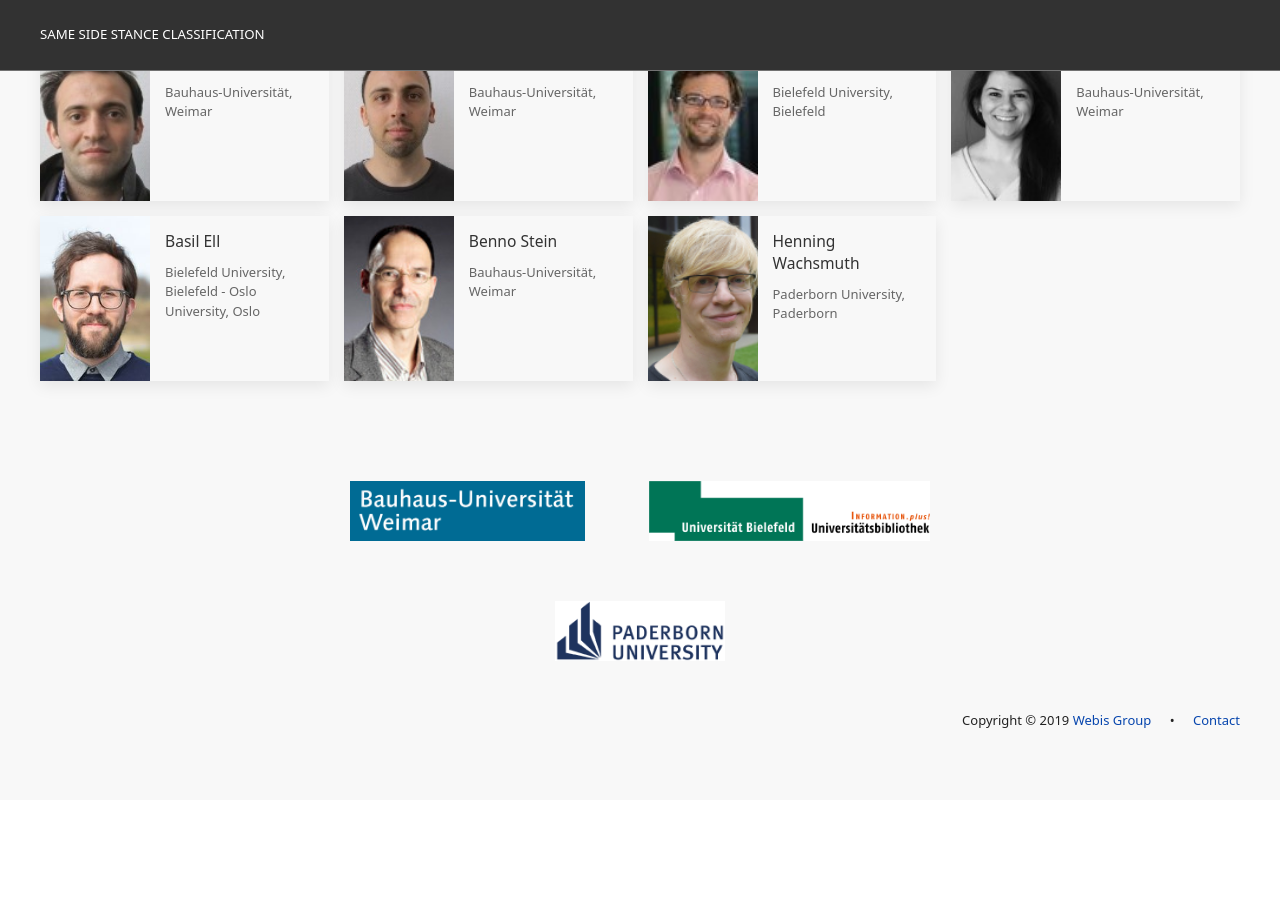
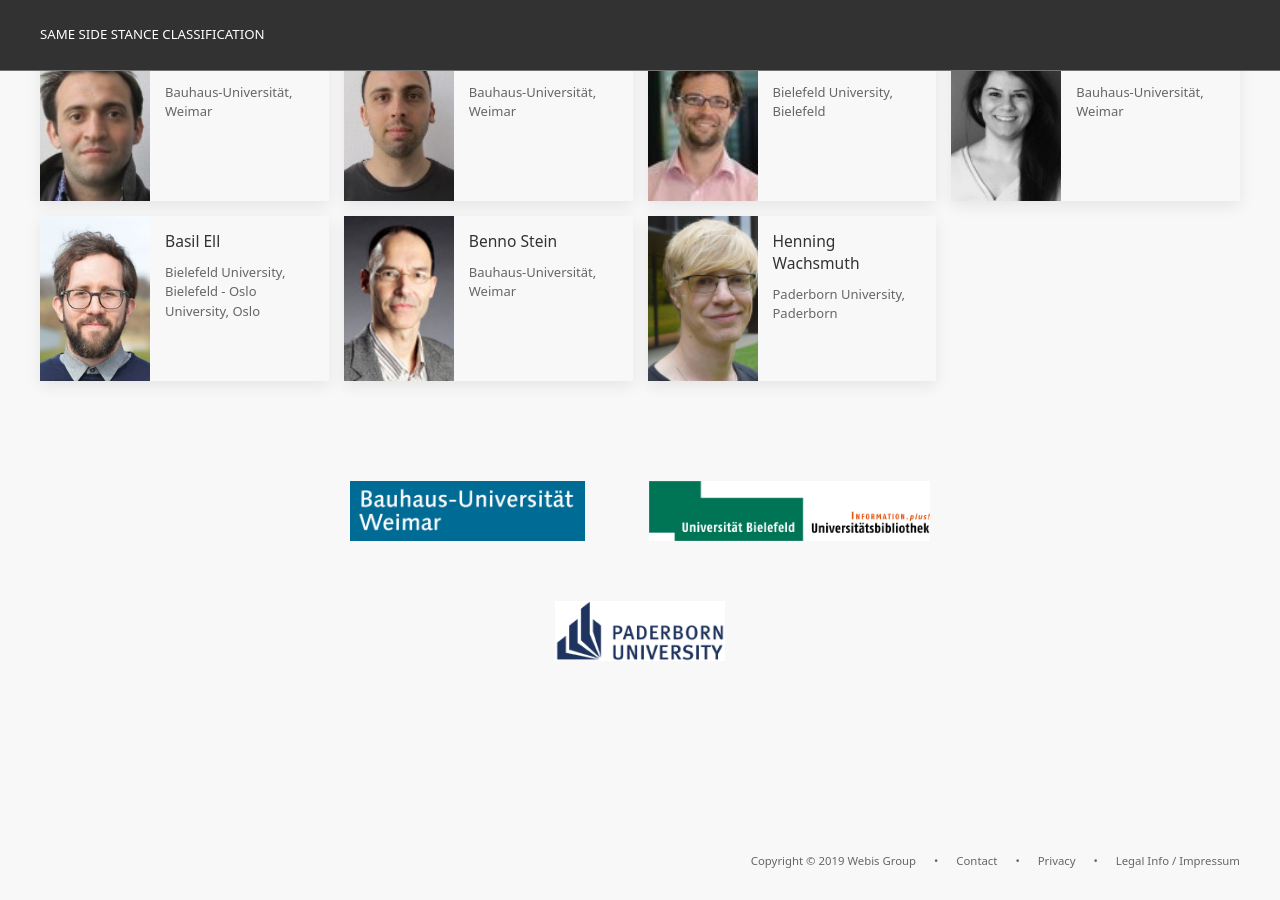
Before and after one commit to shahbazsyed/sameside-webis-de.github.io, a Jekyll site: the page built from index.html, in a window 1280 px wide and 900 px high, scrolled down 2446 px. Built offline with Jekyll 4.4.1, drawn with Linux system fonts in a browser that asks for light colours; before the commit the page ends 3246 px from its top, so only the background shows below that.

Commit message:
added footer like pan

```diff
--- a/_layouts/default.html
+++ b/_layouts/default.html
@@ -65,24 +65,6 @@
             </div>
 
 
-       <!-- <div class="uk-navbar-right">
-            <ul class="uk-navbar-nav">
-
-
-                <li{% if page.nav_active == "task" %} class="uk-active"{% endif %}>
-                    <a href="{{ '/task.html' | relative_url }}">Task</a>
-                </li>
-                <li{% if page.nav_active == "dates" %} class="uk-active"{% endif %}>
-                    <a href="{{ '/dates.html' | relative_url }}">Dates</a>
-                </li>
-
-                <li{% if page.nav_active == "organizers" %} class="uk-active"{% endif %}>
-                    <a href="{{ '/organizers.html' | relative_url }}">Organizers</a>
-                </li>
-
-
-            </ul>
-        </div>    -->
     </nav>
 </div>
 
@@ -239,14 +221,19 @@
         </div>
 
 
+
+    </footer>
+
+
+    <footer class="uk-section uk-section-muted footer-section">
         <div class="uk-container">
-                <div class="uk-align-right@m uk-margin-top">
-                        Copyright &copy; {{site.time | date: '%Y'}} <a href="https://webis.de/" target="_blank">Webis Group</a>
-                        <span class="uk-padding-small">&bullet;</span>
-                    <a href="mailto:yamen.ajjour@uni-weimar.de,benno.stein@uni-weimar.de,roxanne.el.baff@uni-weimar.de?subject=[Same Side Stance Classification]">Contact</a>
-                </div>
+            <div class="uk-align-right@m uk-margin-top">
+                Copy­right © 2019 <a href="https://webis.de/">Webis Group</a> <span class="uk-padding-small">•</span>
+                <a href="mailto:yamen.ajjour@uni-weimar.de,benno.stein@uni-weimar.de,roxanne.el.baff@uni-weimar.de?subject=[Same Side Stance Classification]">Con­tact</a> <span class="uk-padding-small">•</span>
+                <a href="#">Pri­vacy</a> <span class="uk-padding-small">•</span>
+                <a href="#">Legal Info / Im­pres­sum</a>
             </div>
-
+        </div>
     </footer>
 <script>
     UIkit.util.ready(() => {
```
